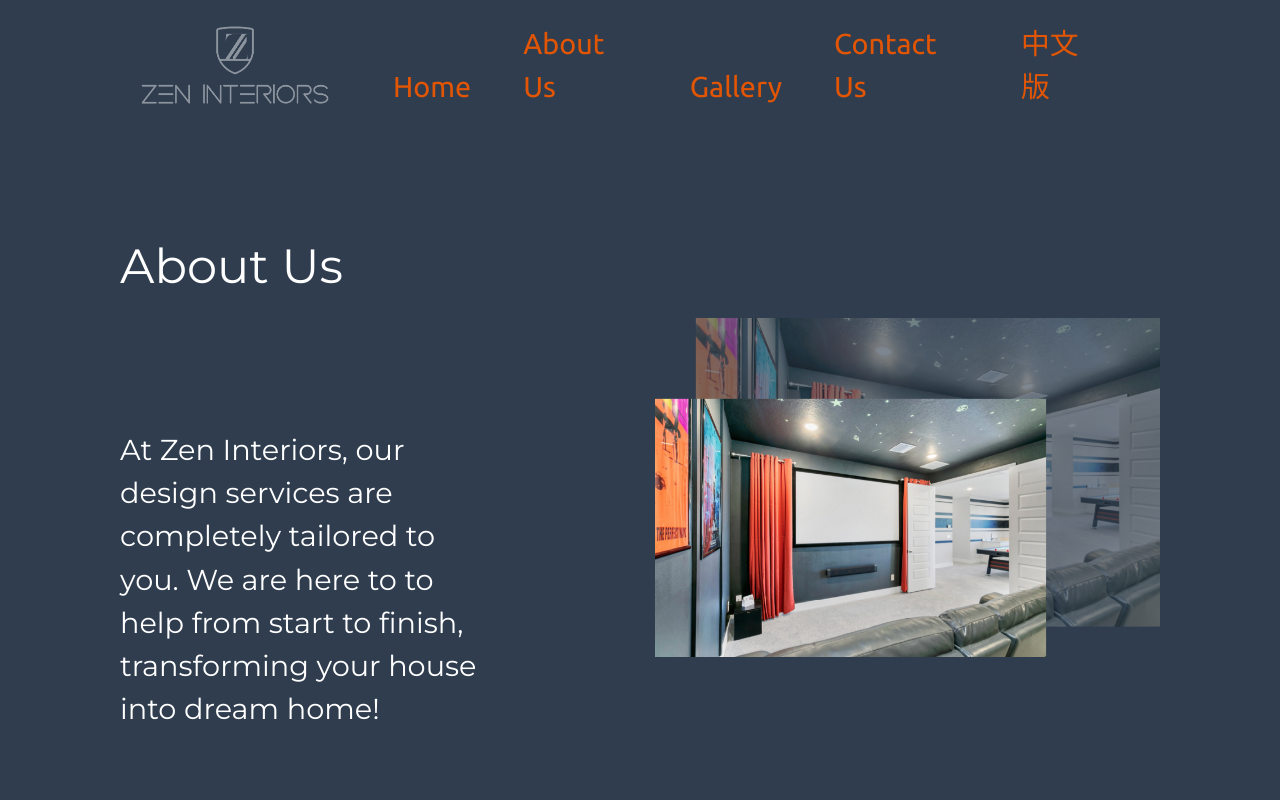
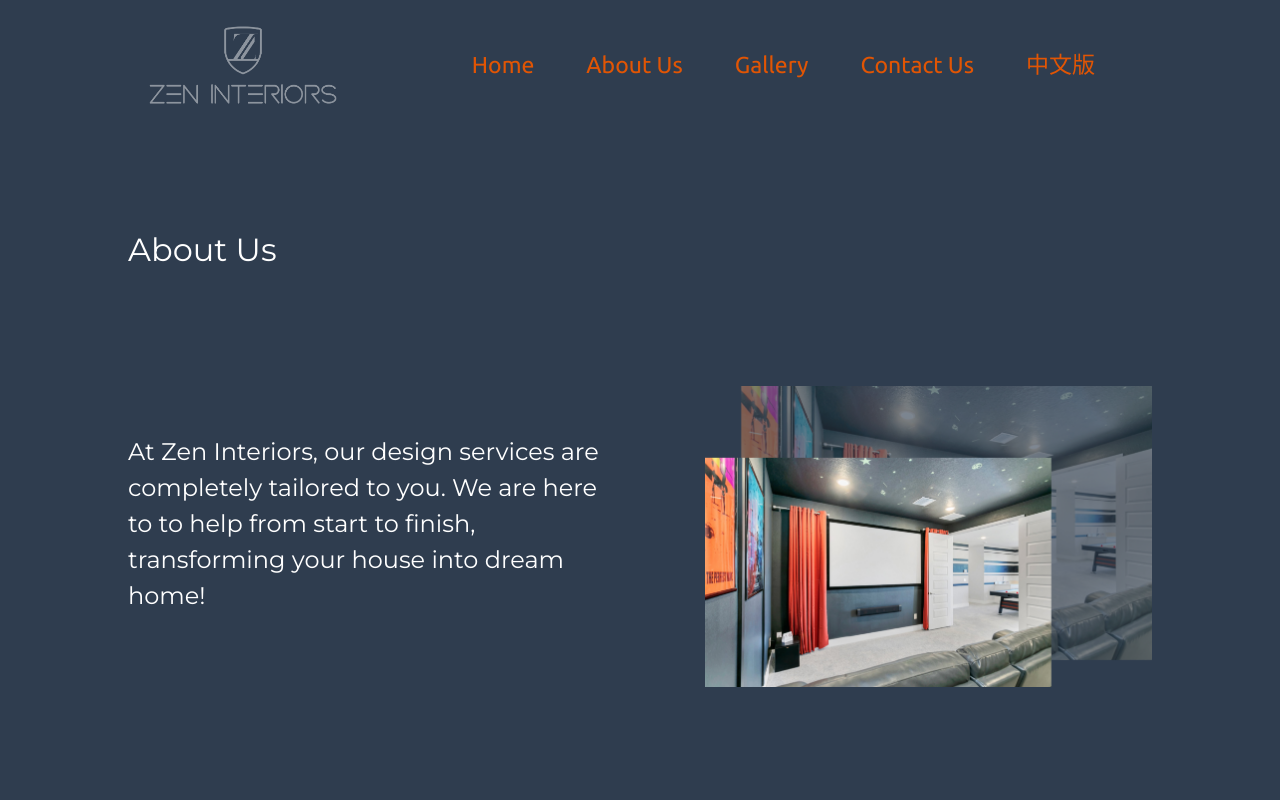
Before and after one commit to yajunfl/zen-old, a plain HTML site: page about-us.html in a window 1280 px wide. Shown: the top 800 px of the page. Drawn offline with nearby package versions, Linux system fonts and the light colour scheme.

Commit message:
Add files via upload

```diff
--- a/about-us.html
+++ b/about-us.html
@@ -102,13 +102,13 @@
 
     <p class="about-us-text">About Us</p>
     <div class="row about-us-row1">
-      <div class="col-xxl-6 col-xl-6 col-lg-6 col-md-6  first-text-div">
+      <div class="col-xxl-6 col-xl-6 col-lg-6 col-md-4  first-text-div">
         <p class="first-text">At Zen Interiors, our design services are
           completely tailored to you. We are here to
           to help from start to finish, transforming
           your house into dream home!</p>
       </div>
-      <div class="col-xxl-6 col-xl-6 col-lg-6 col-md-6  first-img-div">
+      <div class="col-xxl-6 col-xl-6 col-lg-6 col-md-6 first-img-div">
         <img class="about-us-1" src="images/about-us-1.png" alt="about us image">
       </div>
 
--- a/css/styles.css
+++ b/css/styles.css
@@ -118,7 +118,7 @@ a:hover {
   background-repeat: no-repeat;
   background-position: cover;
   margin-bottom: 0px;
-  padding-bottom: 40%;
+  padding-bottom: 44%;
 
 
 }
@@ -422,8 +422,8 @@ a:hover {
   background-color: #2F3D4F;
   color: #fff;
   padding-bottom: 2% !important;
-  padding-left: 120px;
-  padding-right: 120px;
+  padding-left: 10%;
+  padding-right: 10%;
 }
 
 /* #about-us .container-fluid {
@@ -434,31 +434,32 @@ a:hover {
   color: white;
   width: 50%;
   font-size: 3em;
-  padding-top: 100px;
+  padding-top: 3em;
+  padding-bottom: 3em;
 
 }
 
 .first-text {
-  padding-top: 110px;
+  padding-top: 2em;
   color: white;
-  width: 75%;
-  font-size: 1.8em;
-  max-width: 100%
+  width: 100%;
+  font-size: 1.5em;
+  max-width: 100%;
   margin-bottom: 0;
 
 }
 
 .about-us-1 {
-  width: 100%;
+  width: 90%;
   display: block;
   margin-left: auto;
 }
 
 .second-text {
-  padding-top: 110px;
+  padding-top: 2em;
   color: white;
   width: 100%;
-  font-size: 1.8em;
+  font-size: 1.5em;
   max-width: 100%
 
 }
@@ -493,7 +494,19 @@ a:hover {
 }
 
 
-@media (max-width: 1350px) {
+@media (max-width: 1300px) {
+  #about-us .nav-link{
+    font-size: 120%;
+  }
+
+  .about-us-text {
+    color: white;
+    width: 50%;
+    font-size: 2em;
+    padding-top: 3em;
+    padding-bottom: 3em;
+
+  }
   /* .about-us-1 {
     width: 75%;
     display: block;
```
